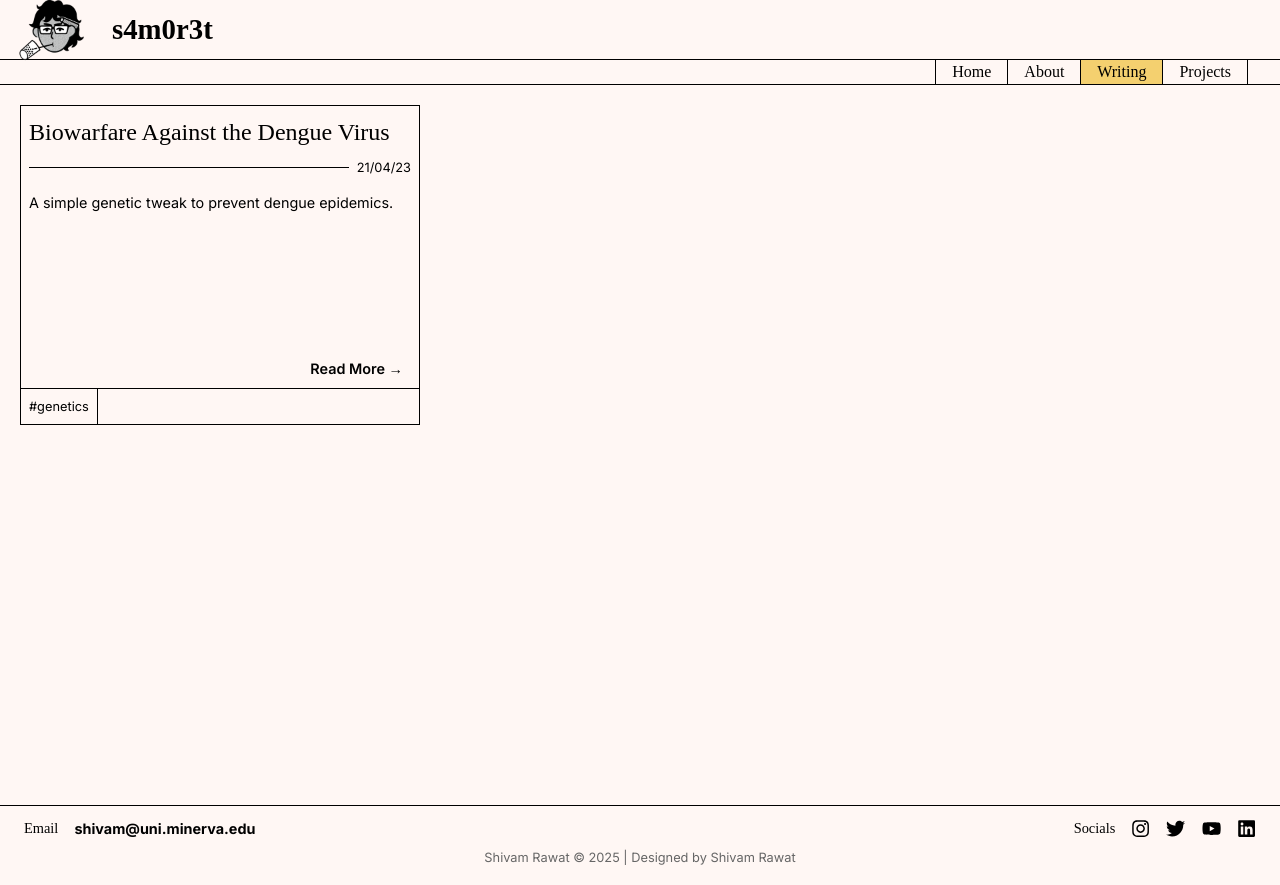
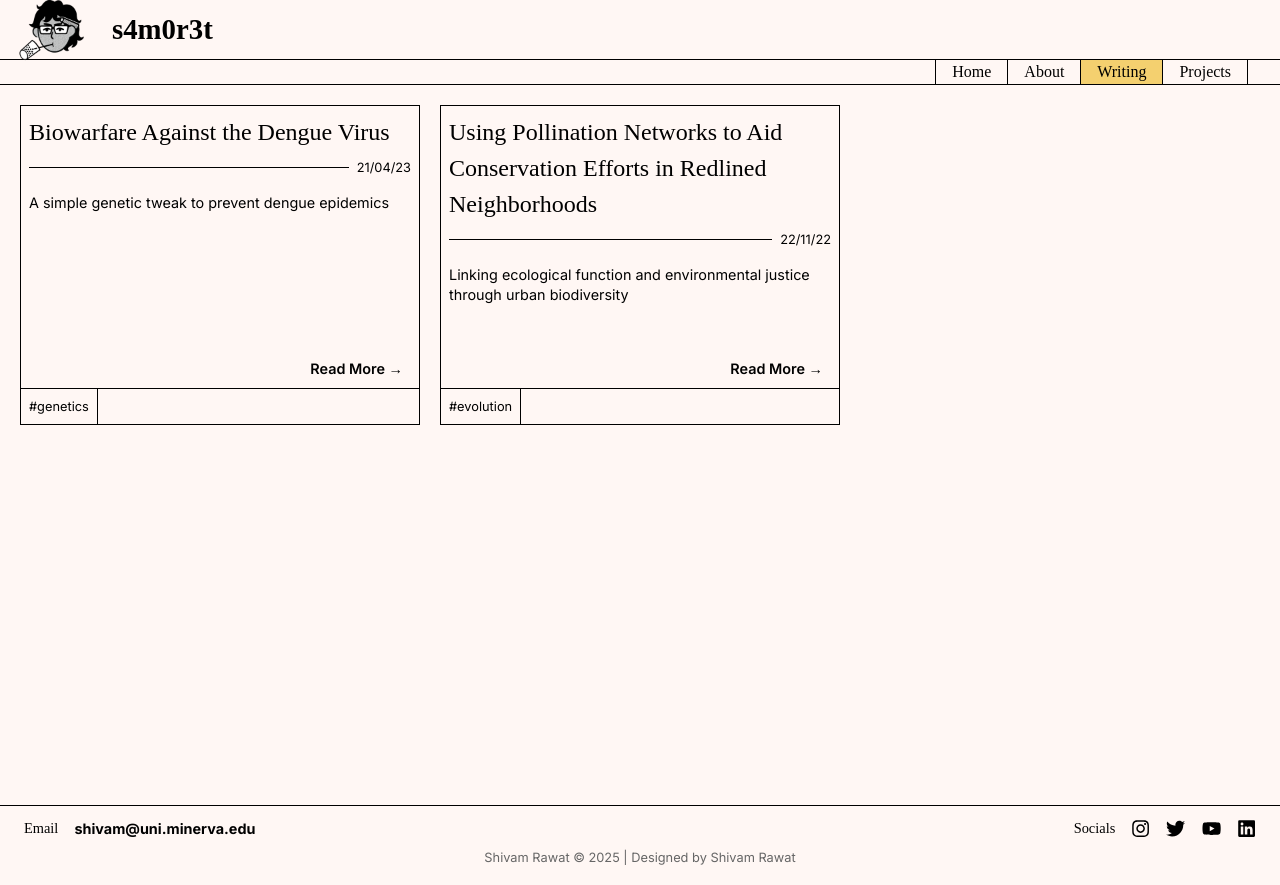
Before and after one commit to shivamrawat1/portfolio, a Next.js app: page / in a window 1280 px wide. Both pictures are taken after a click on the button "Writing". Built offline with nearby package versions, Linux system fonts and the light colour scheme.

Commit message:
added second article

```diff
--- a/src/app/components/pages/writing.tsx
+++ b/src/app/components/pages/writing.tsx
@@ -17,10 +17,18 @@ export default function WritingPage({ updateCategoryHeader }: WritingPageProps)
         {
             id: 1,
             title: "Biowarfare Against the Dengue Virus",
-            description: "A simple genetic tweak to prevent dengue epidemics.",
+            description: "A simple genetic tweak to prevent dengue epidemics",
             date: "21/04/23",
             category: "genetics",
             url: "https://shivamrawat1.substack.com/p/biowarfare-against-the-dengue-virus"
+        },
+        {
+            id: 2,
+            title: "Using Pollination Networks to Aid Conservation Efforts in Redlined Neighborhoods",
+            description: "Linking ecological function and environmental justice through urban biodiversity",
+            date: "22/11/22",
+            category: "evolution",
+            url: "https://shivamrawat1.substack.com/p/using-pollination-networks-to-aid"
         }
     ], []);
 
```
